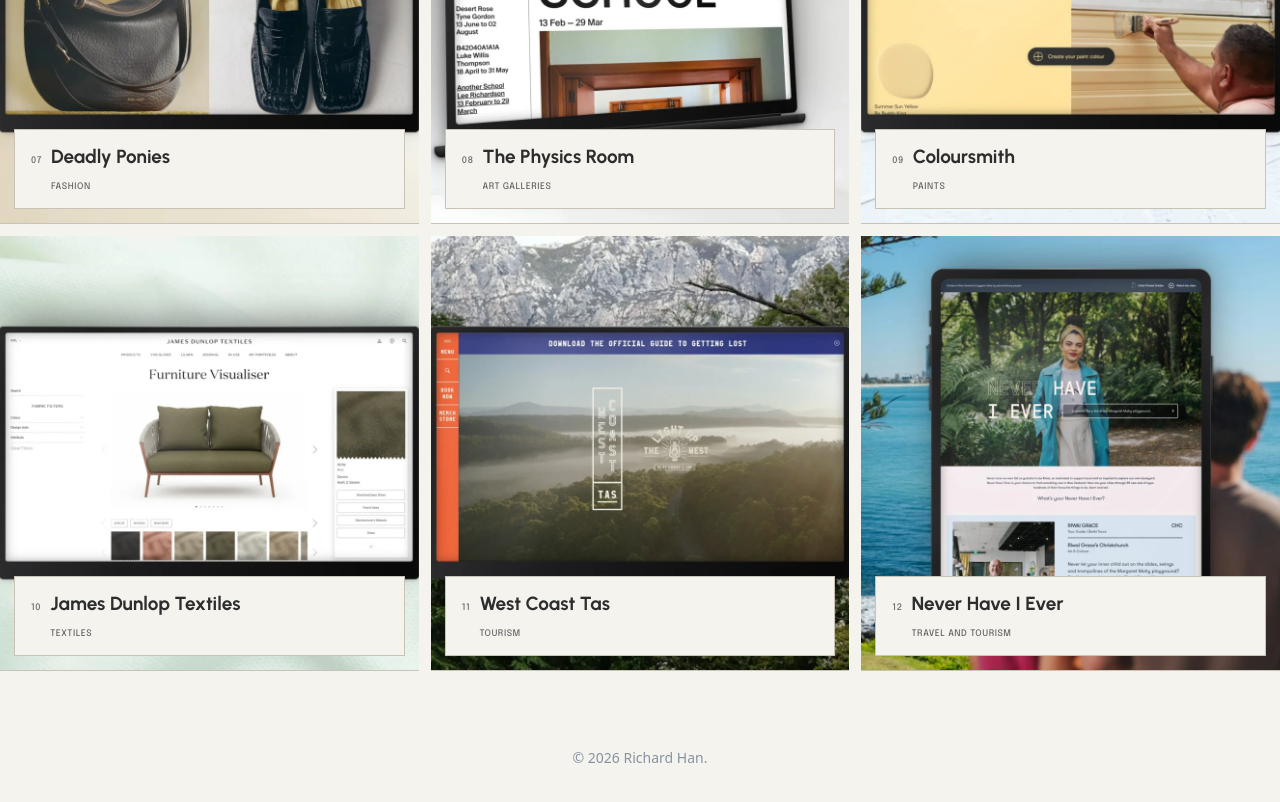
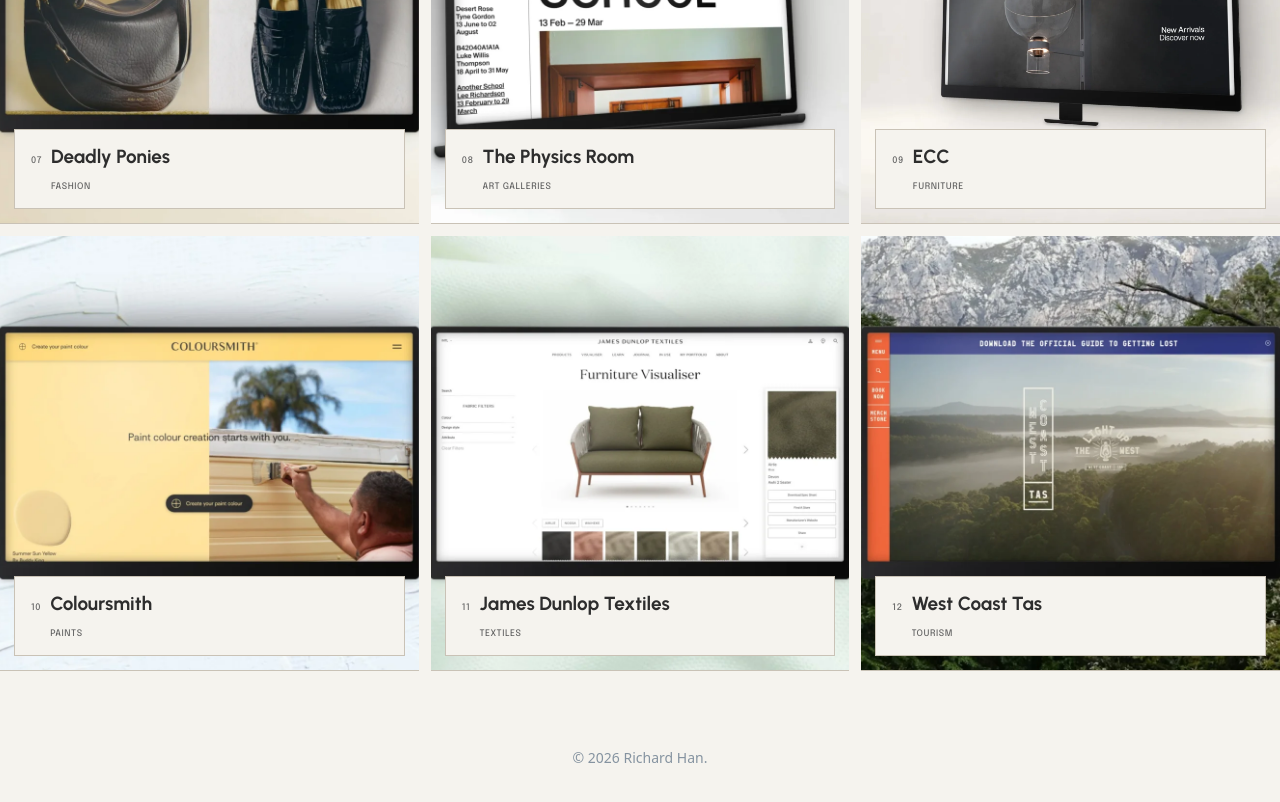
Before and after one commit to rlyhan/Richard-Han-Portfolio-New, a React (Vite) app: page /projects in a window 1280 px wide. Shown: the part 1380-2182 px from the top of the page. Built offline with nearby package versions, Linux system fonts and the light colour scheme.

Commit message:
feat: add ecc project, hide nhie, update project stories

```diff
--- a/src/data/about.data.js
+++ b/src/data/about.data.js
@@ -10,7 +10,8 @@
 export const ABOUT_BIO = [
   "After studying full stack web development at Enspiral Dev Academy, I began my career working with Christchurch, New Zealand based studios Sons & Co and Voyage, gaining hands-on experience with both React/Next.js and Django/Python platforms across a range of client projects spanning eCommerce, architecture portfolios, government websites, and more.",
   "I then moved overseas for a few years to London, UK, where I worked with Make Agency, focused on Next.js, React, TypeScript and headless CMS-driven applications, as well as expanding to WordPress based applications.",
-  "Currently I am freelancing back in NZ, recently working on a video-driven cinematographer's portfolio. I've also been broadening my skillset into areas including mobile development and AI-assisted development, using tools like Claude Code within a structured specification, testing and review process to move quickly without losing sight of maintainability, scalability or quality.",
+  "My ability to adapt to different product domains and expand my knowledge across the full stack and different tools is a strength I bring to any team.",
+  "Currently I am freelancing back in NZ, recently working on a cinematographer portfolio. I've also been broadening my skillset into areas including mobile development and AI-assisted development, using tools like Claude Code within a structured specification, testing and review process to move quickly without losing sight of maintainability, scalability or quality.",
 ];
 
 // The numbered labels down the left of the page. The number is the page's own
--- a/src/data/home.data.js
+++ b/src/data/home.data.js
@@ -10,7 +10,7 @@
 export const INTRO_LINES = ["Engaging", "digital", "experiences."];
 
 export const INTRO_NOTE =
-  "Front End and Full Stack Developer, passionate about user experience, collaboration and creativity. Currently freelancing and open to opportunities.";
+  "Full Stack Developer, passionate about user experience, collaboration and creativity. Currently freelancing and open to opportunities.";
 
 // The byline above the display lines: who and where, stated once in small caps so
 // the h1 underneath is free to be four lines of type rather than an introduction.
--- a/src/data/projects.data.js
+++ b/src/data/projects.data.js
@@ -173,8 +173,8 @@
       "One of the first high-traffic eCommerce websites I worked on --- I introduced new features, pages, editor flexibility and redesigns.",
     ],
     work_involved: [
-      "I built new sections of the Django site, including Careers (job listings and flexible page layouts) and Product Care (content blocks with video and mobile-only options). I also restructured the navigation menu, making it more mobile friendly and allowing editorial images within it.",
-      "I added a new layer of interactivity to the product grid: shoppers could add items to their cart or wishlist in one click, without opening the product page or reloading. I used AJAX for speed, extending the existing Django endpoints to return JSON so regular page loads kept working unchanged during the Christmas rush. The main bug I fixed was that the buttons didn't work on products loaded by infinite scroll. I solved it by running the button setup on each product card as it loads, then finished with mobile confirmation messages and icons that change state.",
+      "One-click add to cart and wishlist (Christmas 2021): I made it possible for shoppers to add items to their cart or wishlist straight from the product grid, without opening the product page or reloading. Before building anything, I studied how the product page already handled these actions and reused that code, which sends the request in the background and updates the cart and wishlist in place. I then worked through the edge cases. I adjusted the wishlist's remove endpoint to check where each request came from, returning the updated data to the product grid while keeping the existing redirect for the wishlist page. And because products load dynamically as shoppers scroll, I set up the click-to-add buttons on each product as it loads, not just the ones there initially.",
+      "I also built new sections of the site, including Careers (job listings and flexible page layouts) and Product Care (content blocks with video and mobile-only options). I also restructured the navigation menu, making it more mobile friendly and allowing editorial images within it.",
     ],
     technologies: ["Django", "HTML", "CSS", "JavaScript"],
     images: ["deadlyponies.webp"],
@@ -189,14 +189,34 @@
     association: "Sons & Co.",
     description: "Christchurch, New Zealand based art gallery.",
     idea: [
-      "A website with intricate page transitions and animations amongst a minimalist design, I worked on some major features such as a rebuild of the navigation menu and a custome e-commerce solution.",
+      "A website with some unique animations amongst a minimalist design, I worked on some major features such as a rebuild of the navigation menu and a custome e-commerce solution.",
     ],
     work_involved: [
-      "The existing navigation menu built in jQuery originally pushed the selected nav item to the left of the screen. I was tasked with a complex restyle where the menu would open right in the middle of the screen, splitting the page in two.",
-      "I added online sales to site by combining two existing pieces: an open-source Django eCommerce library for the cart and checkout, and a reusable Stripe payment module. I joined them by changing the checkout so completed orders go to Stripe, connected shoptools to the site's existing product catalogue, and restyled the cart, checkout and payment pages in the site's Jinja2 templates. I also wrote a jQuery layer that adds items to the cart, updates totals and checks stock without reloading the page, and card details are sent directly to Stripe as a token so they never touch the site's server.",
+      "The existing navigation menu built in jQuery originally pushed the selected nav item to the left of the screen. I updated it so the menu would open right in the middle of the screen, splitting the page in two. Alongside that I redesigned the homepage layout, cleaned up the page transitions, and built a separate mobile version, working through several rounds of design review with the client.",
+      "I added online sales to site by combining two existing pieces: an open-source Django eCommerce library for the cart and checkout, and a reusable Stripe payment module. I joined them by changing the checkout so completed orders go to Stripe, connected shoptools to the site's existing product catalogue, and restyled the cart, checkout and payment pages in the site's templates. I also wrote a jQuery layer that adds items to the cart, updates totals and checks stock without reloading the page, and card details are sent directly to Stripe as a token so they never touch the site's server.",
     ],
     technologies: ["Django", "HTML", "CSS", "JavaScript", "jQuery"],
     images: ["physicsroom.webp"],
+  },
+  {
+    name: "ECC",
+    id: "ecc",
+    year: 2021,
+    url: "https://ecc.co.nz/",
+    category: "Furniture",
+    client: true,
+    association: "Sons & Co.",
+    description: "NZ-based furniture retailer.",
+    idea: [
+      "ECC, a New Zealand furniture and lighting retailer, need a range of updates on their website such as changing how stock was counted to giving featured catalogue page-by-page editor control.",
+    ],
+    work_involved: [
+      "Warehouse stock count logic: I reworked the SAP-imported stock count from a single total into separate figures for the warehouse (which fulfils online orders) and showrooms (enquiry only), creating a single backend source of truth for sellable stock so customers can only order what can actually ship.",
+      'I reworked the cart so customers ordering more than is in stock see exactly what happens to their order, for example "3 in stock, 2 with a lead time of 6–8 weeks", instead of a generic error. The rules depend on stock level, lead time and clearance status together, so I moved them into the product model and gave the page clean stock and lead-time data for each variant, which let the cart show the split instantly.',
+      "Featured content by page: The site's hero galleries and featured products were tied to catalogue areas, but the client wanted to organise their existing featured content across specific pages, such as the home page or architectural landing page. I restructured the models around pages and wrote a data migration that reassigned all existing content automatically, so editors didn't have to redo anything by hand.",
+    ],
+    technologies: ["Django", "HTML", "CSS", "JavaScript"],
+    images: ["ecc.webp"],
   },
   {
     name: "Coloursmith",
@@ -258,26 +278,26 @@
     technologies: ["Django", "HTML", "CSS", "JavaScript"],
     images: ["westcoasttas.webp"],
   },
-  {
-    name: "Never Have I Ever",
-    id: "never-have-i-ever",
-    year: 2020,
-    url: "https://neverhaveiever.neatplaces.co.nz/",
-    category: "Travel and tourism",
-    client: true,
-    association: "Sons & Co.",
-    description:
-      "Curated New Zealand city guides by creative personalities and business owners. In association with Neat Places.",
-    idea: [
-      "One of the first full website builds I worked on, Neat Places wanted a campaign showcasing New Zealand cities through the recommendations of local creatives, business owners and other notable people.",
-    ],
-    work_involved: [
-      "We forked models from the existing Neat Places platform to display curated guides on both homepage and category specific pages, as well as building new ones to reflect unique content such as the navigation menu containing a list of 'never have I ever's.",
-      "I also built in a full bleed video introducing people to the campaign.",
-    ],
-    technologies: ["Django", "HTML", "CSS", "JavaScript"],
-    images: ["neverhaveiever.webp"],
-  },
+  // {
+  //   name: "Never Have I Ever",
+  //   id: "never-have-i-ever",
+  //   year: 2020,
+  //   url: "https://neverhaveiever.neatplaces.co.nz/",
+  //   category: "Travel and tourism",
+  //   client: true,
+  //   association: "Sons & Co.",
+  //   description:
+  //     "Curated New Zealand city guides by creative personalities and business owners. In association with Neat Places.",
+  //   idea: [
+  //     "One of the first full website builds I worked on, Neat Places wanted a campaign showcasing New Zealand cities through the recommendations of local creatives, business owners and other notable people.",
+  //   ],
+  //   work_involved: [
+  //     "We forked models from the existing Neat Places platform to display curated guides on both homepage and category specific pages, as well as building new ones to reflect unique content such as the navigation menu containing a list of 'never have I ever's.",
+  //     "I also built in a full bleed video introducing people to the campaign.",
+  //   ],
+  //   technologies: ["Django", "HTML", "CSS", "JavaScript"],
+  //   images: ["neverhaveiever.webp"],
+  // },
   // {
   //   name: "Image Board App",
   //   id: "image-board",
--- a/src/data/shots.data.js
+++ b/src/data/shots.data.js
@@ -20,8 +20,9 @@
   "physicsroom.webp",
   "coloursmith.webp",
   "jamesdunlop.webp",
-  "neverhaveiever.webp",
+  // "neverhaveiever.webp",
   "westcoasttas.webp",
+  "ecc.webp",
 ]);
 
 export const fitOf = (src) => (BLEED_SHOTS.has(src) ? "bleed" : "mat");
--- a/src/routes/routes.js
+++ b/src/routes/routes.js
@@ -21,7 +21,7 @@
     // scroll helper resolves a page by `#sectionId` rather than by its path —
     // they measure elements, and only the router deals in URLs.
     sectionId: "home",
-    title: "Richard Han — Front End and Full Stack Developer",
+    title: "Richard Han — Full Stack Developer",
     // Painted on the body the moment the route is entered, ahead of its chunk
     // arriving, so a page never opens over the ground of the one before it. The
     // sections paint their own besides this; it answers for the frame around
```
Also changed, not shown: index.html (+39 -10 lines), public/images/projects/ecc.webp (added).
